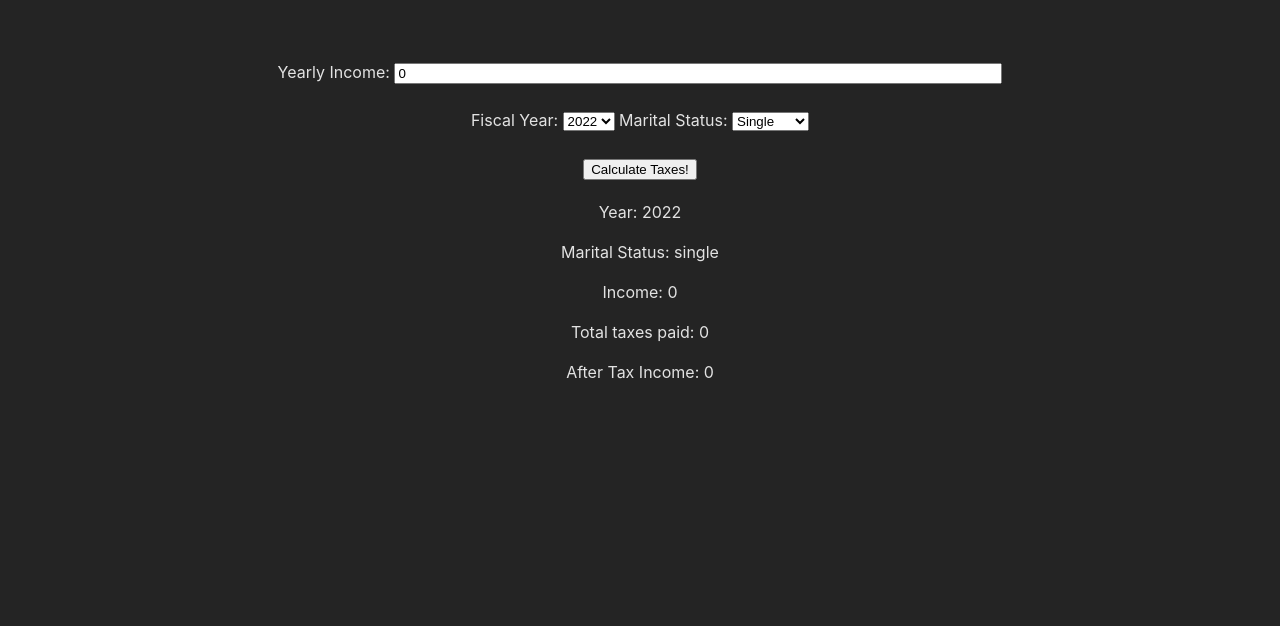
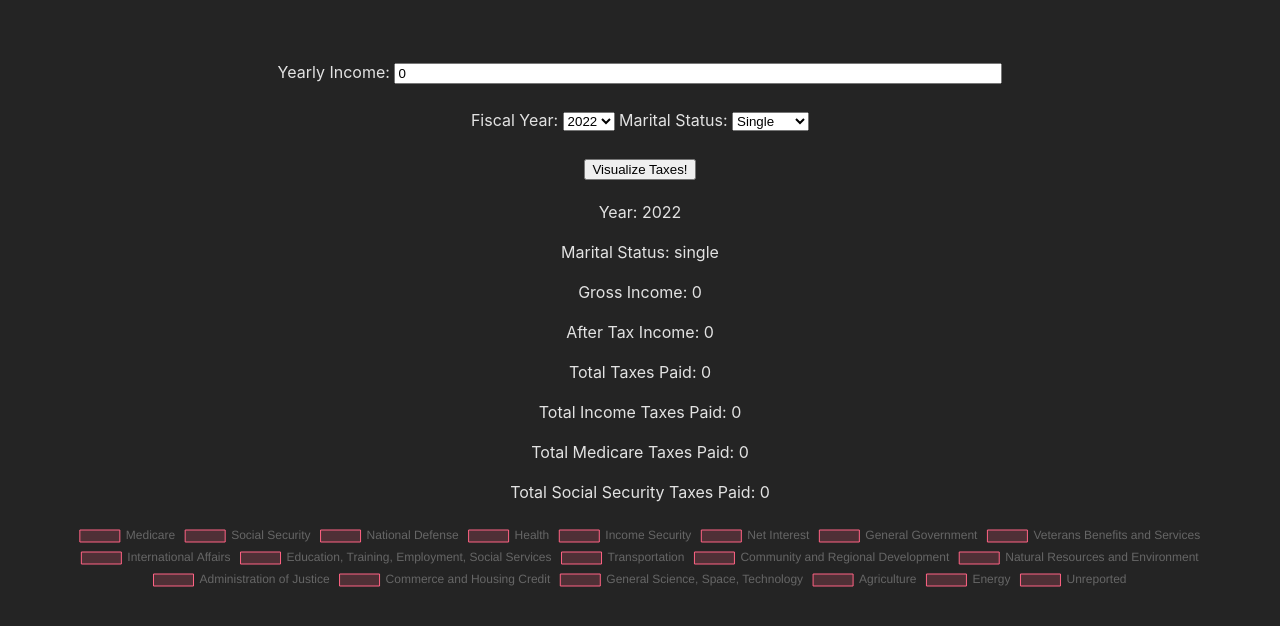
Before and after one commit to Larry-Gan/PCSTaxToolV2, a Svelte app: page / in a window 1280 px wide. Shown: the top 626 px of the page. Built offline with nearby package versions, Linux system fonts and the light colour scheme.

Commit message:
added support for chart.js, also re-named some variables

```diff
--- a/index.html
+++ b/index.html
@@ -4,6 +4,7 @@
     <meta charset="UTF-8" />
     <link rel="icon" type="image/svg+xml" href="/vite.svg" />
     <meta name="viewport" content="width=device-width, initial-scale=1.0" />
+    <script src="https://cdnjs.cloudflare.com/ajax/libs/Chart.js/4.2.1/chart.min.js" integrity="sha512-v3ygConQmvH0QehvQa6gSvTE2VdBZ6wkLOlmK7Mcy2mZ0ZF9saNbbk19QeaoTHdWIEiTlWmrwAL4hS8ElnGFbA==" crossorigin="anonymous" referrerpolicy="no-referrer"></script>
     <title>Vite + Svelte</title>
   </head>
   <body>
--- a/package.json
+++ b/package.json
@@ -15,6 +15,8 @@
     "vite": "^4.1.0"
   },
   "dependencies": {
+    "@types/chart.js": "^2.9.37",
+    "chart.js": "^4.2.1",
     "gh-pages": "^5.0.0"
   }
 }
--- a/src/App.svelte
+++ b/src/App.svelte
@@ -1,48 +1,56 @@
 <script>
   import * as taxData from './lib/data.js';
   import * as helper from './lib/helper.js';
+  import Chart from './lib/Chart.svelte';
 
-  let grossIncome = 0;
+  let data = [0];
   let year = '2022';
   let marrStatus = 'single';
+  let grossIncome = 0;
+  let afterTaxIncome = 0;
   let totalTaxes = 0;
-  let afterTax = 0;
+  let incomeTaxes = 0;
+  let socialSecurityTaxes = 0;
+  let medicareTaxes = 0;
+
+  function updateChart() {
+      // Grab correct tax data for year
+      let currMap = taxData.yearToTax[year];
+      let govtSpendingPercents = currMap["budgetPercents"];
+
+      // Calculate proportion of income taxes going towards each service
+      let yourPayments = [medicareTaxes, socialSecurityTaxes]
+      for (let i = 2; i < govtSpendingPercents.length; i++) {
+          yourPayments.push(govtSpendingPercents[i] * incomeTaxes);
+      }
+
+      // Return data to fill in chart.js chart
+      return yourPayments;
+  }
 
   function calcTaxes() {
-      // calculate standard deduction and taxable income
+      // Calculate standard deduction and taxable income
       let standardDeduction = taxData.yearToTax[year]["standardDeduction"][marrStatus];
       let taxableIncome = Math.max(grossIncome - standardDeduction, 0);
 
-      // grab correct tax data for year
+      // Grab correct tax data for year
       let currMap = taxData.yearToTax[year];
-      let govtSpendingPercents = currMap["budgetPercents"];
 
-      // calculate income tax
-      let incomeTaxes = helper.calcIncomeTaxes(taxableIncome, currMap, marrStatus);
+      // Calculate income tax
+      incomeTaxes = helper.calcIncomeTaxes(taxableIncome, currMap, marrStatus);
 
-      // calculate fica
+      // Calculate fica
       let fica = helper.calcFicaTaxes(grossIncome, currMap, marrStatus);
-      let socSec = fica[0];
-      let medicare = fica[1];
+      socialSecurityTaxes = fica[0];
+      medicareTaxes = fica[1];
 
-      // update tax info
-      totalTaxes = incomeTaxes + socSec + medicare;
-      afterTax = grossIncome - totalTaxes;
+      // Update tax info
+      totalTaxes = incomeTaxes + socialSecurityTaxes + medicareTaxes;
+      afterTaxIncome = grossIncome - totalTaxes;
 
-      // return grossIncome
+      // Return grossIncome, which prevents variable from being changed on form submission
       return grossIncome;
-      // TODO: code that fills in chart.js data
-      /*let yourPayments = [medicare, socSec]
-      for (let i = 2; i < govtSpendingPercents.length; i++) {
-          yourPayments.push(govtSpendingPercents[i] * taxes);
-      }*/
-      //return taxes;
 }
-
-
-
-let answer = '';
-
 
 </script>
 
@@ -68,16 +76,22 @@ let answer = '';
       </select>
       <br>
       <br>
-      <input type="submit" value="Calculate Taxes!">
+      <button type="submit" on:click={() => data = updateChart()}>Visualize Taxes!</button>
     </form>
 </div>
 
 <p>Year: {year}</p>
 <p>Marital Status: {marrStatus}</p>
-<p>Income: {grossIncome}</p>
-<p>Total taxes paid: {totalTaxes}</p>
-<p>After Tax Income: {afterTax}</p>
+<p>Gross Income: {grossIncome}</p>
+<p>After Tax Income: {afterTaxIncome}</p>
+<p>Total Taxes Paid: {totalTaxes}</p>
+<p>Total Income Taxes Paid: {incomeTaxes}</p>
+<p>Total Medicare Taxes Paid: {medicareTaxes}</p>
+<p>Total Social Security Taxes Paid: {socialSecurityTaxes}</p>
 
+<div>
+    <Chart {data}/>
+</div>
 <style>
   .index {
       text-align: center;
--- /dev/null
+++ b/src/lib/Chart.svelte
@@ -0,0 +1,49 @@
+<script>
+    import { onMount } from 'svelte';
+    import Chart from 'chart.js/auto';
+    import { budgetGroup } from './data.js';
+    import { generateRandomColors } from './helper.js';
+    export let data;
+    let chart;
+
+    $: if (chart){
+			chart.data.datasets[0].data = data;
+			chart.update()
+		}
+
+    onMount(() => {
+      const ctx = document.getElementById('myChart');
+      let colors = generateRandomColors(budgetGroup.length);
+      let backgroundcolors = colors[0];
+      let bordercolors = colors[1];
+      // @ts-ignore
+      chart = new Chart(ctx, {
+        type: 'pie',
+        data: {
+          //labels: label,
+          labels: budgetGroup,
+          datasets: [{
+            label: "Spending in USD",
+            data: data,
+            backgroundColor: backgroundcolors/*[
+              'rgba(255, 99, 132, 0.2)',
+              'rgba(54, 162, 235, 0.2)',
+              'rgba(255, 206, 86, 0.2)'
+            ]*/,
+            borderColor: bordercolors /*[
+              'rgba(255, 99, 132, 1)',
+              'rgba(54, 162, 235, 1)',
+              'rgba(255, 206, 86, 1)'
+            ]*/,
+            borderWidth: 1,
+          }]
+        },
+        options: {
+          responsive: true,
+          maintainAspectRatio: false,
+        }
+      });
+    });
+  </script>
+
+  <canvas id="myChart" width = "700" height = "700"></canvas>
--- a/src/lib/helper.js
+++ b/src/lib/helper.js
@@ -56,3 +56,17 @@ if (marrStatus == "single" || marrStatus == "head") {
 
 return [socSec, medicare]
 }
+
+export function generateRandomColors(numColors) {
+    const colors1 = ['rgba(255, 99, 132, 0.2)', 'rgba(54, 162, 235, 0.2)'];
+    const colors2 = ['rgba(255, 99, 132, 1)', 'rgba(54, 162, 235, 1)'];
+    for (let i = 0; i < numColors-2; i++) {
+      const r = Math.floor(Math.random() * 256);
+      const g = Math.floor(Math.random() * 256);
+      const b = Math.floor(Math.random() * 256);
+      //const a = Math.random().toFixed(1); // generates alpha between 0.0 and 1.0
+      colors1.push(`rgba(${r}, ${g}, ${b}, ${0.2})`);
+      colors2.push(`rgba(${r}, ${g}, ${b}, ${1})`);
+    }
+    return [colors1, colors2];
+  }
```
Also changed, not shown: 1 other file (tests, documents, lock files or other folders).
